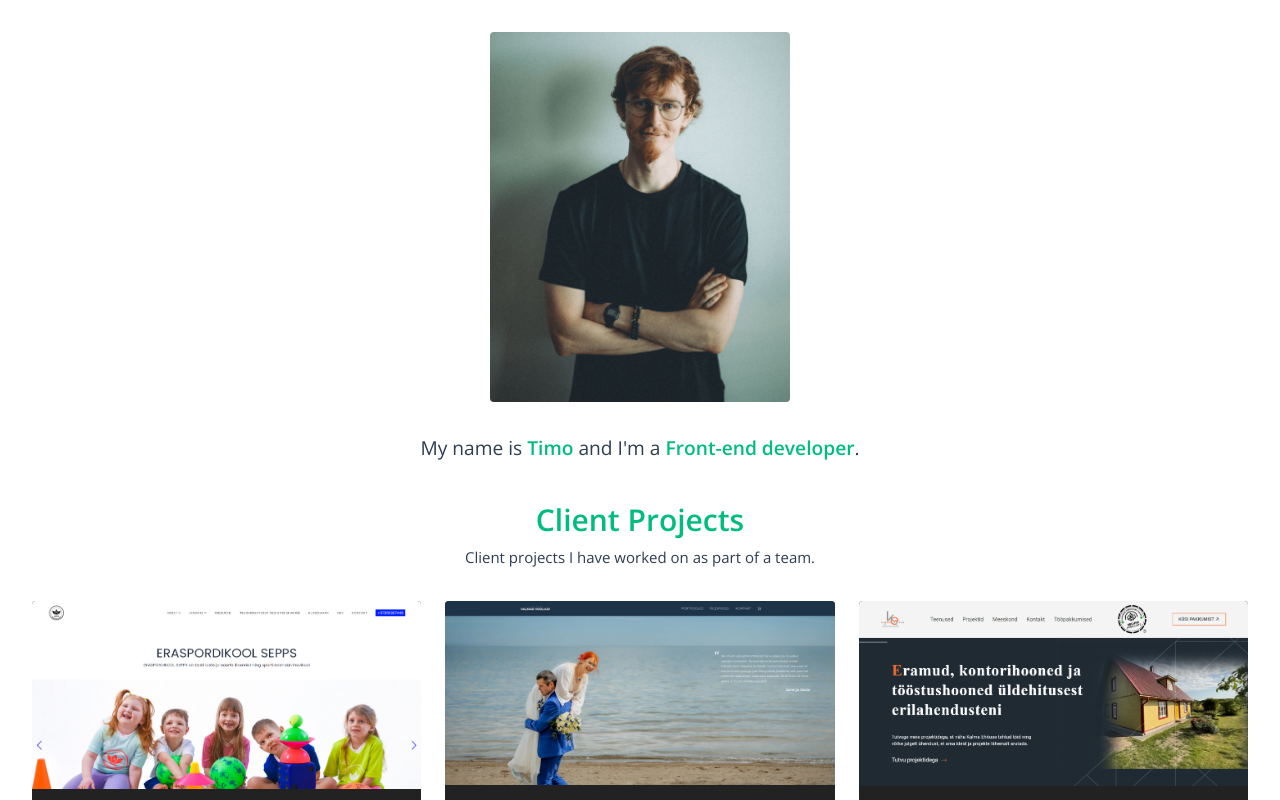
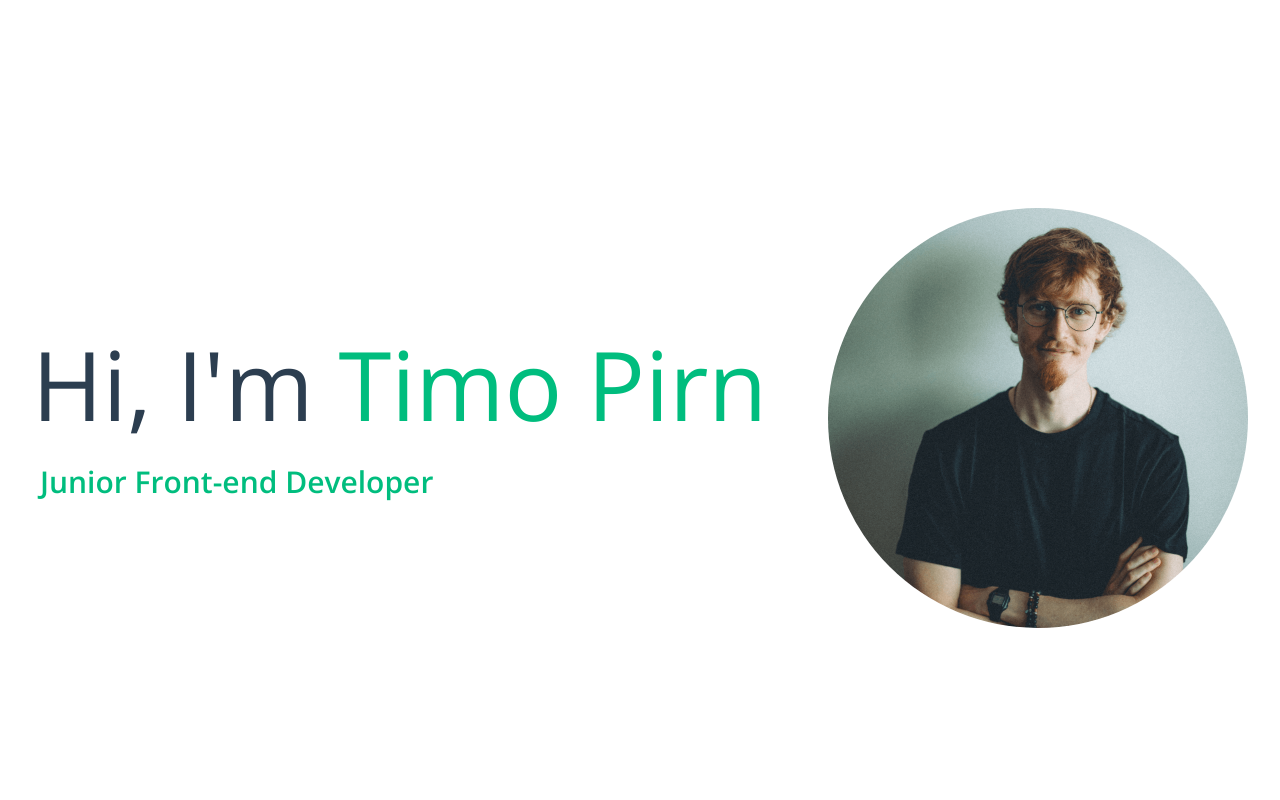
Before and after one commit to TimTimDev/dev-portfolio, a Vue app: page / in a window 1280 px wide. Shown: the top 800 px of the page. Built offline with nearby package versions, Linux system fonts and the light colour scheme.

Commit message:
removed vanilla styling, changed img styling, removed props

```diff
--- a/src/components/HelloWorld.vue
+++ b/src/components/HelloWorld.vue
@@ -1,41 +1,9 @@
-<script setup>
-defineProps({
-  msg: {
-    type: String,
-    required: true
-  }
-})
-</script>
-
 <template>
-  <div class="text-center flex flex-col items-center">
-    <img alt="A picture of Timo" src="@/assets/Timo.webp" class="rounded" width="300" height="300" />
-    <h1 class="text-green mt-8">{{ msg }}</h1>
-    <h3>My name is <span class="text-green font-semibold">Timo</span> and I'm a <span class="text-green font-semibold">Front-end developer</span>.</h3>
+  <div class="flex items-center justify-between w-full mt-44 mb-96">
+    <div class="text-left">
+      <h1 class="text-8xl">Hi, I'm <span class="text-green">Timo Pirn</span></h1>
+      <h2 class="text-green font-semibold text-3xl mt-8 pl-2">Junior Front-end Developer</h2>
+    </div>
+    <img alt="A picture of Timo" src="@/assets/Timo.webp" class="rounded-full w-[420px] h-[420px] object-cover object-top" />
   </div>
 </template>
-
-<style scoped>
-h1 {
-  font-weight: 500;
-  font-size: 2.6rem;
-  position: relative;
-  top: -10px;
-}
-
-h3 {
-  font-size: 1.2rem;
-}
-
-.greetings h1,
-.greetings h3 {
-  text-align: center;
-}
-
-@media (min-width: 1024px) {
-  .greetings h1,
-  .greetings h3 {
-    text-align: left;
-  }
-}
-</style>
```
